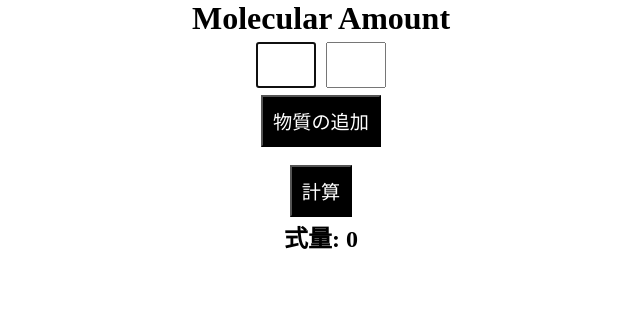
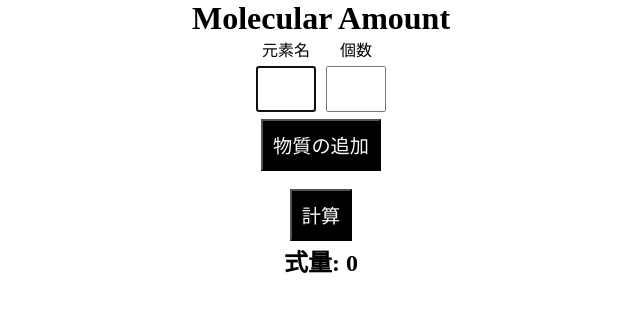
Before and after one commit to JustifyBaby/molcalc, a React (Vite) app: page /molcalc/molecule in a window 1280 px wide. Shown: the top 312 px of the page, without its empty margins (319-959 px from the left). Built offline with nearby package versions, Linux system fonts and the light colour scheme.

Commit message:
インデント修正（全体的に見やすくした）

```diff
--- a/src/components/Molecule.jsx
+++ b/src/components/Molecule.jsx
@@ -62,8 +62,32 @@ const Molecule = () => {
       <h1>Molecular Amount</h1>
       <section id="form">
         <div className="input">
-          <input type="text" required className="atom" ref={atomRef} onInput={upper} autoFocus={true} value={atomVal} />
-          <input type="number" className="subscript" ref={subscriptRef} />
+          <div>
+            <label>
+              元素名
+            </label>
+            <input
+              type="text"
+              required
+              className="atom"
+              ref={atomRef}
+              onInput={upper}
+              autoFocus={true}
+              value={atomVal}
+            />
+
+          </div>
+
+          <div>
+            <label>
+              個数
+            </label>
+            <input
+              type="number"
+              className="subscript"
+              ref={subscriptRef}
+            />
+          </div>
         </div>
         <button onClick={add} className="add">物質の追加</button>
       </section>
```
